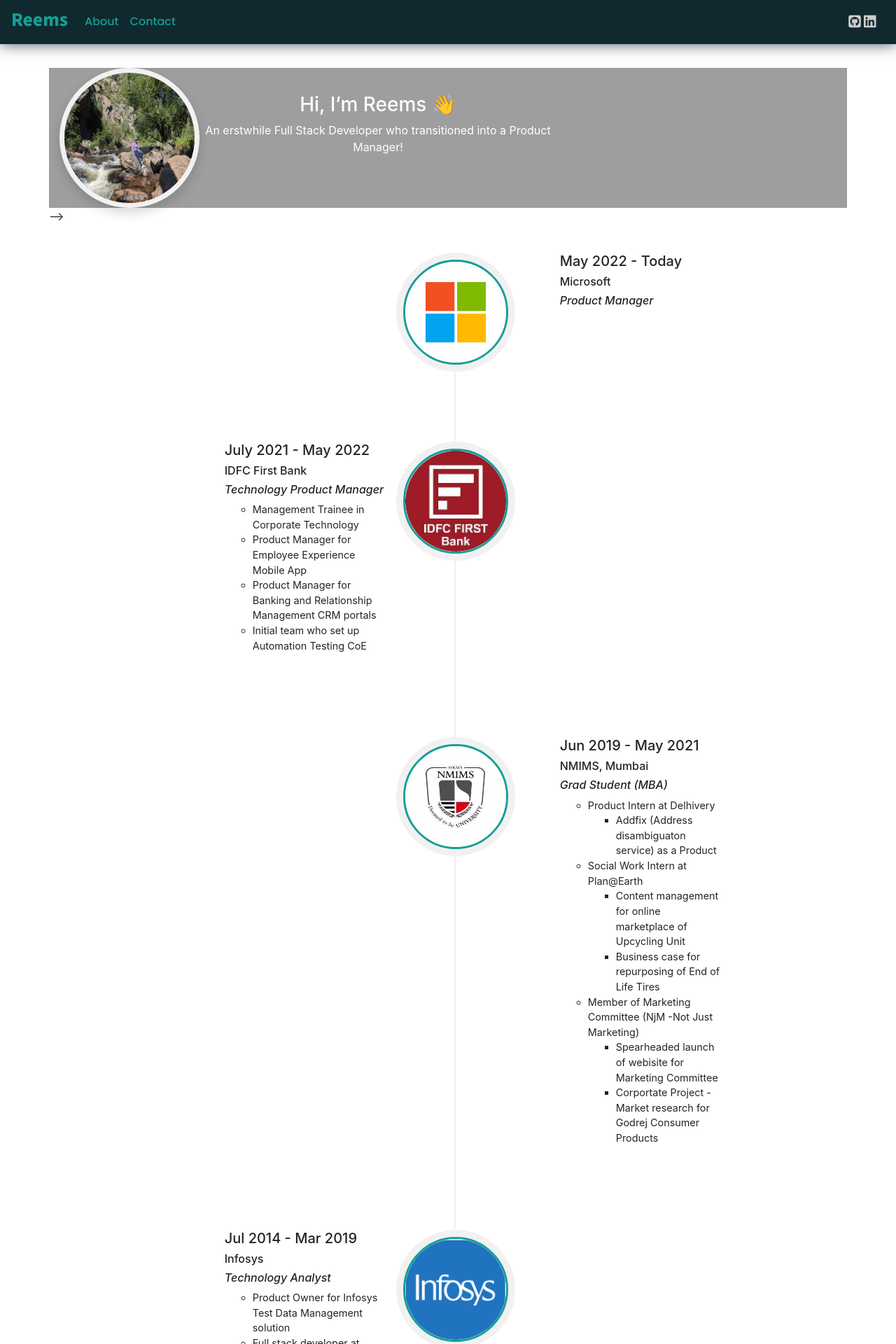
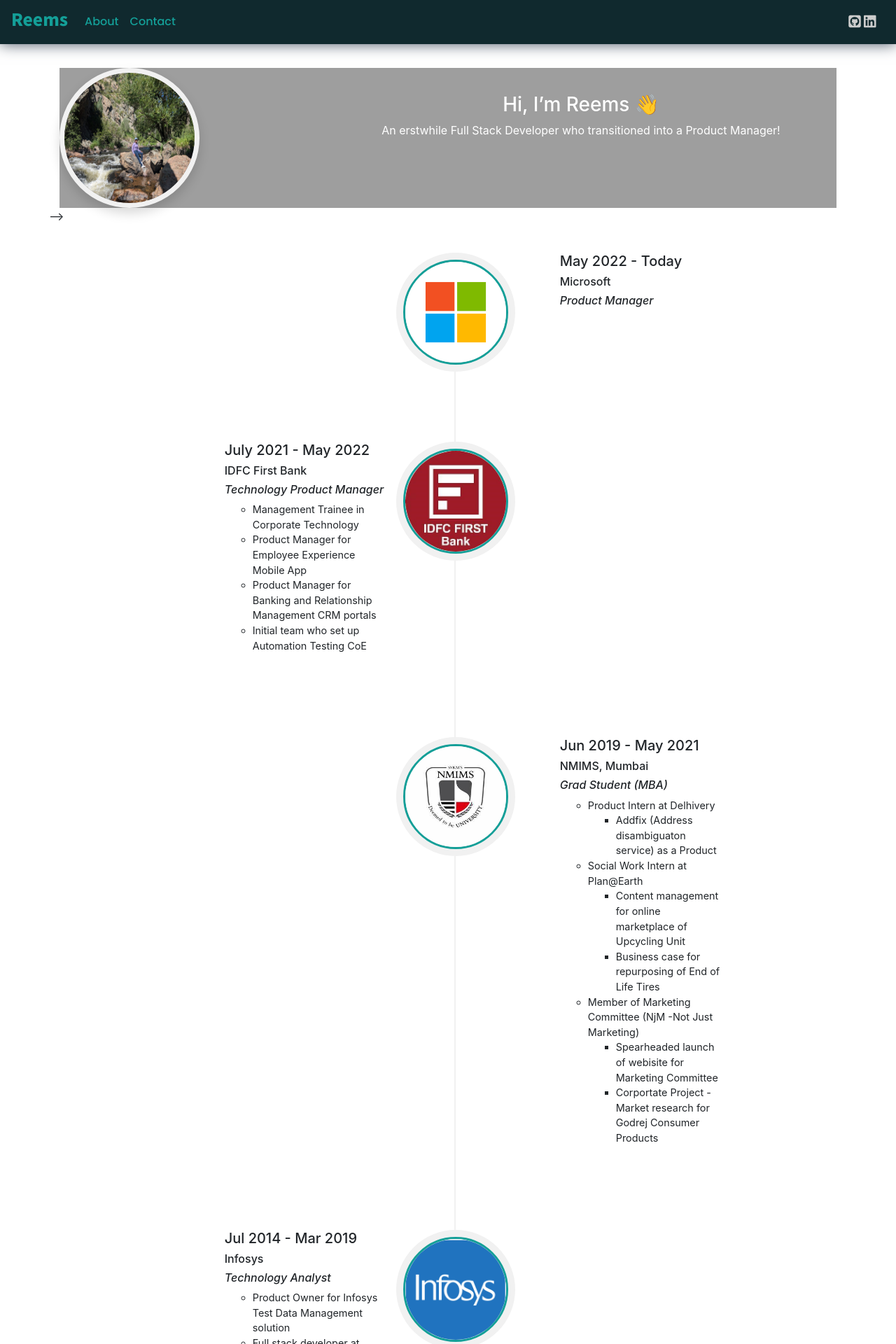
Before and after one commit to reemstk/reemstk.github.io, a Jekyll site: the page built from index.md, in a window 1280 px wide. Shown: the top 1920 px of the page at 70% size. Built offline with Jekyll 4.4.1, drawn with Linux system fonts in a browser that asks for light colours; nearby versions of some CDN libraries; comment, search, counter and statistics services are not loaded; our own code applies the rules of GitHub Pages for plain Markdown files.

Commit message:
Update home.html

```diff
--- a/_layouts/home.html
+++ b/_layouts/home.html
@@ -5,8 +5,8 @@
 
 <!-- ABOUT ME SECTION -->
 <div class="card mx-auto border-0" style="position:relative;background-color:{{theme.home-background-color}};">
+  <div class="intro">
   <div class="row">
-    <div class="intro">
 
     <div class="col-md-4">
       {% if site.animate %}
```
